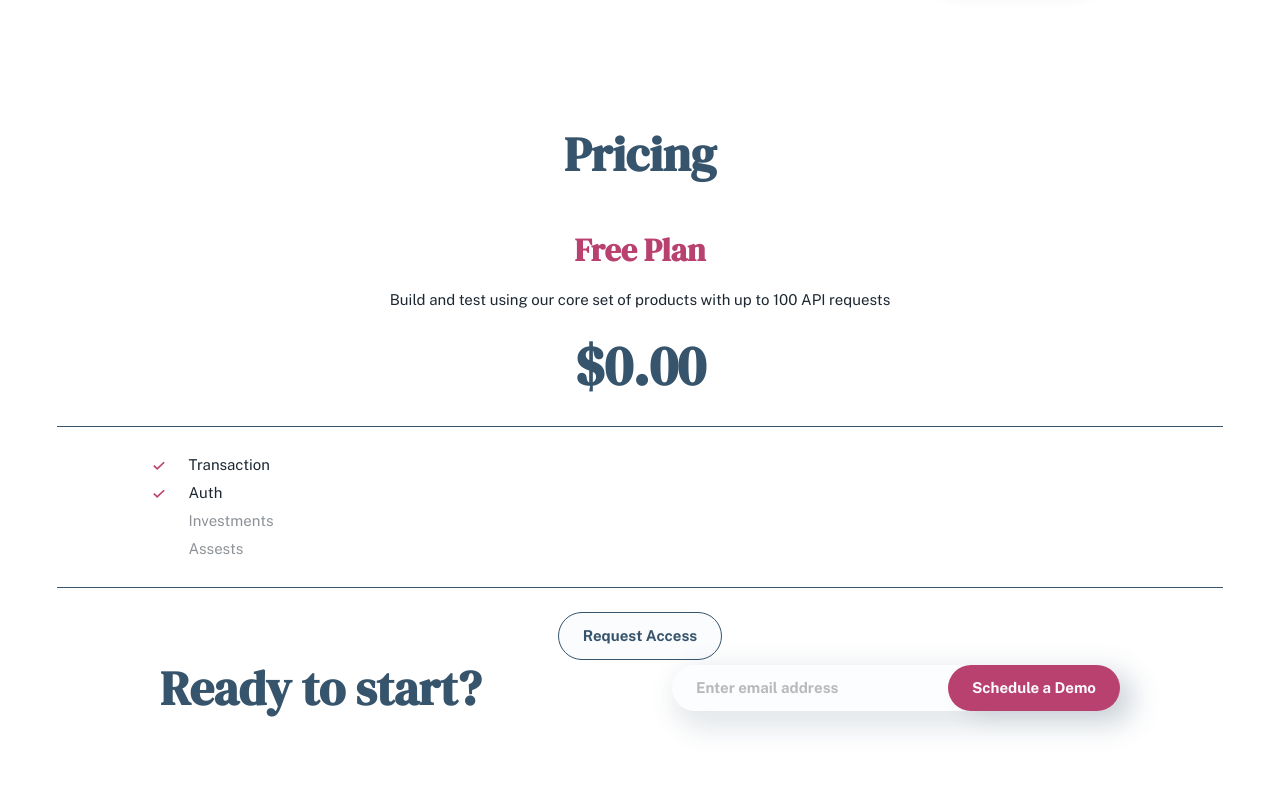
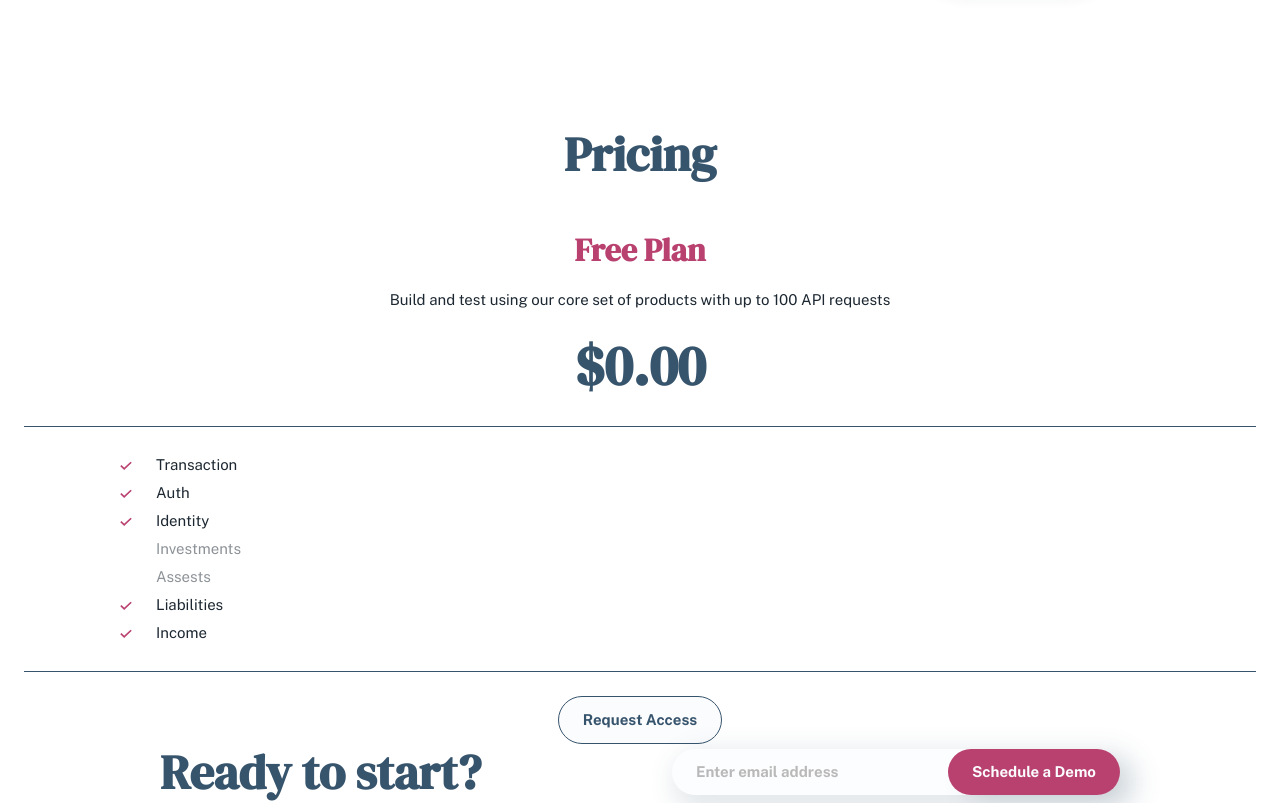
Before and after one commit to thorrellt/PayAPI, a React (Vite) app: page /PayAPI/pricing in a window 1280 px wide. Shown: the top 803 px of the page. Built offline with nearby package versions, Linux system fonts and the light colour scheme.

Commit message:
add pricing data

```diff
--- a/src/components/pricing/PricePackage.jsx
+++ b/src/components/pricing/PricePackage.jsx
@@ -1,7 +1,7 @@
 import '../../styles/Pricing.css'
 import check from '../../assets/shared/desktop/icon-check.svg'
 
-export default function PricePackage() {
+export default function PricePackage(props) {
     return (
         <section className='package flex-container'>
             <h4 className='name'>Free Plan</h4>
@@ -27,6 +27,14 @@ export default function PricePackage() {
                         <p>Auth</p>
                     </div>
                 </li>
+                <li>
+                <div className="check-wrapper">
+                        <img src={check} alt="" />
+                    </div>
+                    <div className="title">
+                        <p>Identity</p>
+                    </div>
+                </li>
                 <li className='inactive'>
                 <div className="check-wrapper">
                         <img src={check} alt="" />
@@ -43,6 +51,22 @@ export default function PricePackage() {
                         <p>Assests</p>
                     </div>
                 </li>
+                <li>
+                <div className="check-wrapper">
+                        <img src={check} alt="" />
+                    </div>
+                    <div className="title">
+                        <p>Liabilities</p>
+                    </div>
+                </li>
+                <li>
+                <div className="check-wrapper">
+                        <img src={check} alt="" />
+                    </div>
+                    <div className="title">
+                        <p>Income</p>
+                    </div>
+                </li>
             </ul>
             <div className="divider"></div>
             <button className="sec-btn-light">
--- a/src/pages/Pricing.jsx
+++ b/src/pages/Pricing.jsx
@@ -1,5 +1,6 @@
 import '../styles/Pricing.css'
 import PricePackage from '../components/pricing/PricePackage'
+import pricingData from '../components/pricing/pricingDate'
 
 
 export default function Pricing(props) {
```
Also changed, not shown: src/components/pricing/pricingData.js (added, +44 -0 lines).
